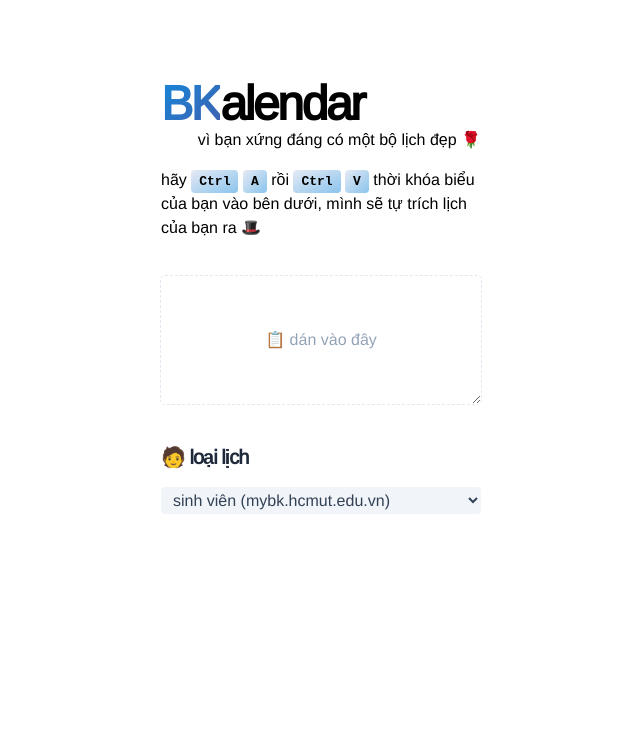
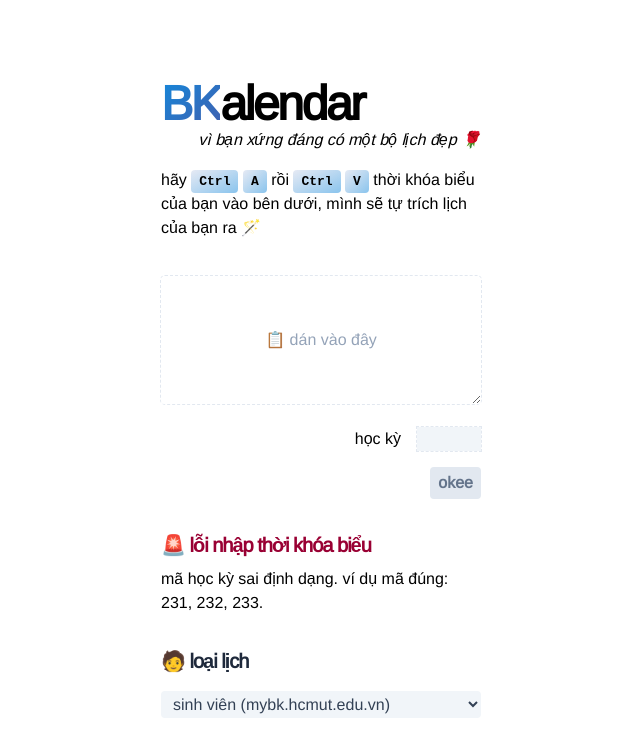
Before and after one commit to bkalendar/bkalendar.github.io, a SvelteKit app: page / in a window 1280 px wide. Shown: the top 756 px of the page, without its empty margins (319-959 px from the left). Built offline with nearby package versions, Linux system fonts and the light colour scheme.

Commit message:
feat: override semester

```diff
--- a/package.json
+++ b/package.json
@@ -12,7 +12,7 @@
 		"format": "prettier --write --plugin prettier-plugin-svelte --plugin prettier-plugin-tailwindcss ."
 	},
 	"devDependencies": {
-		"@bkalendar/core": "^23.1.3",
+		"@bkalendar/core": "^23.2.0",
 		"@fontsource/arimo": "^5.0.17",
 		"@sveltejs/adapter-static": "^2.0.3",
 		"@sveltejs/kit": "^1.27.1",
--- a/src/lib/OkeeButton.svelte
+++ b/src/lib/OkeeButton.svelte
@@ -4,7 +4,7 @@
 </script>
 
 <button
-	class="disabled:bg-gradient-none rounded px-2 py-1 font-bold active:opacity-50 enabled:bg-gradient-to-br disabled:cursor-not-allowed disabled:bg-slate-200 disabled:text-slate-500 {variant ==
+	class="disabled:bg-gradient-none rounded px-2 py-1 font-bold enabled:bg-gradient-to-br enabled:active:opacity-50 disabled:cursor-not-allowed disabled:bg-slate-200 disabled:text-slate-500 {variant ==
 	'navy'
 		? 'from-sky-500 to-marine-300 text-slate-50'
 		: variant == 'slate'
--- a/src/routes/+page.svelte
+++ b/src/routes/+page.svelte
@@ -16,16 +16,22 @@
 	import { fly } from 'svelte/transition';
 	import Key from '$lib/Key.svelte';
 	import NameInput from './NameInput.svelte';
+	import OkeeButton from '$lib/OkeeButton.svelte';
 
 	let raw: string;
 	let kind: 'sinh viên' | 'giảng viên' | 'sau đại học' = 'sinh viên';
 	let output: 'ical' | 'gapi' = 'gapi';
+	let step: 'import' | 'export' = 'import';
+	let semester: number | undefined = undefined;
+	let error: Error | null = null;
+	let name: string;
 
-	let error: unknown;
 	$: timetable = process(raw, kind);
-
-	let name: string;
-	$: if (timetable) name = calendarName(kind, timetable);
+	$: if (!`${semester}`.match(/^\d+[123]$/)) {
+		error = new Error('mã học kỳ sai định dạng. ví dụ mã đúng: 231, 232, 233.');
+	} else {
+		error = null;
+	}
 
 	function process(r: typeof raw, k: typeof kind) {
 		if (!raw) return null;
@@ -45,10 +51,12 @@
 		try {
 			let timetable = parse(r);
 			resolve(timetable);
+			name = calendarName(kind, timetable);
+			semester = timetable?.semester;
 			error = null;
 			return timetable;
 		} catch (e) {
-			error = e;
+			error = e as Error;
 			return null;
 		}
 	}
@@ -63,6 +71,11 @@
 				return `SDH${timetable.semester}`;
 		}
 	}
+
+	function nextStep() {
+		timetable!.semester = semester!;
+		step = 'export';
+	}
 </script>
 
 <svelte:head>
@@ -70,23 +83,37 @@
 </svelte:head>
 
 <BKalendar />
-<p class="text-right">vì bạn xứng đáng có một bộ lịch đẹp 🌹</p>
+<p class="text-right"><i>vì bạn xứng đáng có một bộ lịch đẹp 🌹</i></p>
 <div class="h-4" />
-{#if !timetable}
+{#if step == 'import'}
 	<div out:fly={{ delay: 500, duration: 500, x: -100 }}>
 		<p>
 			hãy <Key>Ctrl</Key>
 			<Key>A</Key> rồi <Key>Ctrl</Key>
-			<Key>V</Key> thời khóa biểu của bạn vào bên dưới, mình sẽ tự trích lịch của bạn ra 🎩
+			<Key>V</Key> thời khóa biểu của bạn vào bên dưới, mình sẽ tự trích lịch của bạn ra 🪄
 		</p>
 		<div class="h-4" />
 		<PasteArea bind:raw />
 		<div class="h-4" />
-		<KindSelect bind:kind />
+		<div class="flex items-center justify-end space-x-4">
+			<p class="flex-shrink-0">học kỳ</p>
+			<input
+				type="number"
+				class="inline w-16 outline-dashed outline-[1.5px] outline-slate-200 disabled:cursor-not-allowed disabled:bg-slate-100"
+				disabled={!timetable}
+				bind:value={semester}
+			/>
+		</div>
 		<div class="h-4" />
+		<div class="flex justify-end">
+			<OkeeButton variant="navy" disabled={!timetable || !!error} on:click={nextStep} />
+		</div>
 		{#if error}
+			<div class="h-4" />
 			<ErrorReport {error} />
 		{/if}
+		<div class="h-4" />
+		<KindSelect bind:kind />
 	</div>
 {:else}
 	<div in:fly={{ delay: 1000, x: 100 }}>
--- a/src/routes/ErrorReport.svelte
+++ b/src/routes/ErrorReport.svelte
@@ -8,7 +8,7 @@
 		UnresolvedError
 	} from '@bkalendar/core';
 
-	export let error: unknown;
+	export let error: Error;
 
 	$: console.error(error);
 </script>
@@ -44,6 +44,8 @@
 		bạn chịu khó xóa bớt các dòng của các môn không nằm trong thời khóa biểu này ra khỏi đoạn copy
 		nha.
 	</p>
+{:else if error instanceof UnresolvedError}
+	<p>thời khóa biểu của bạn hình như không có môn nào đi học hết á</p>
 {:else}
 	<p>{error.message}</p>
 {/if}
```
Also changed, not shown: 1 other file (tests, documents, lock files or other folders).
